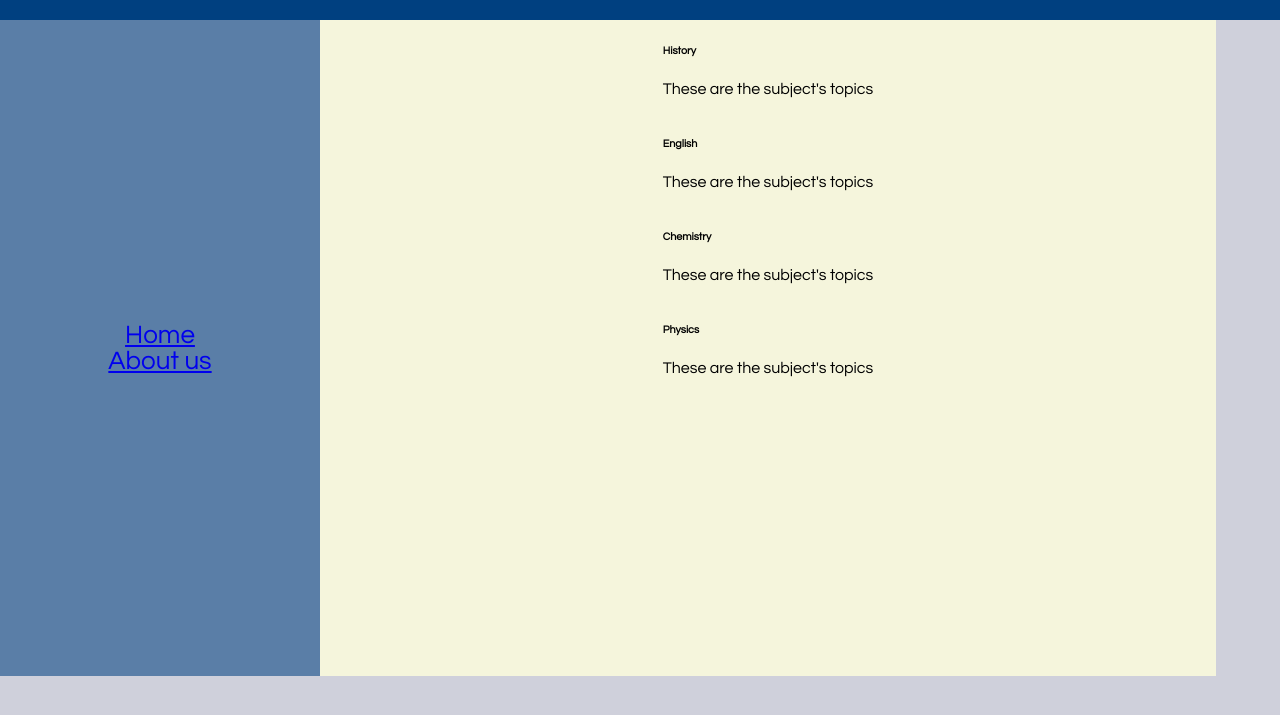
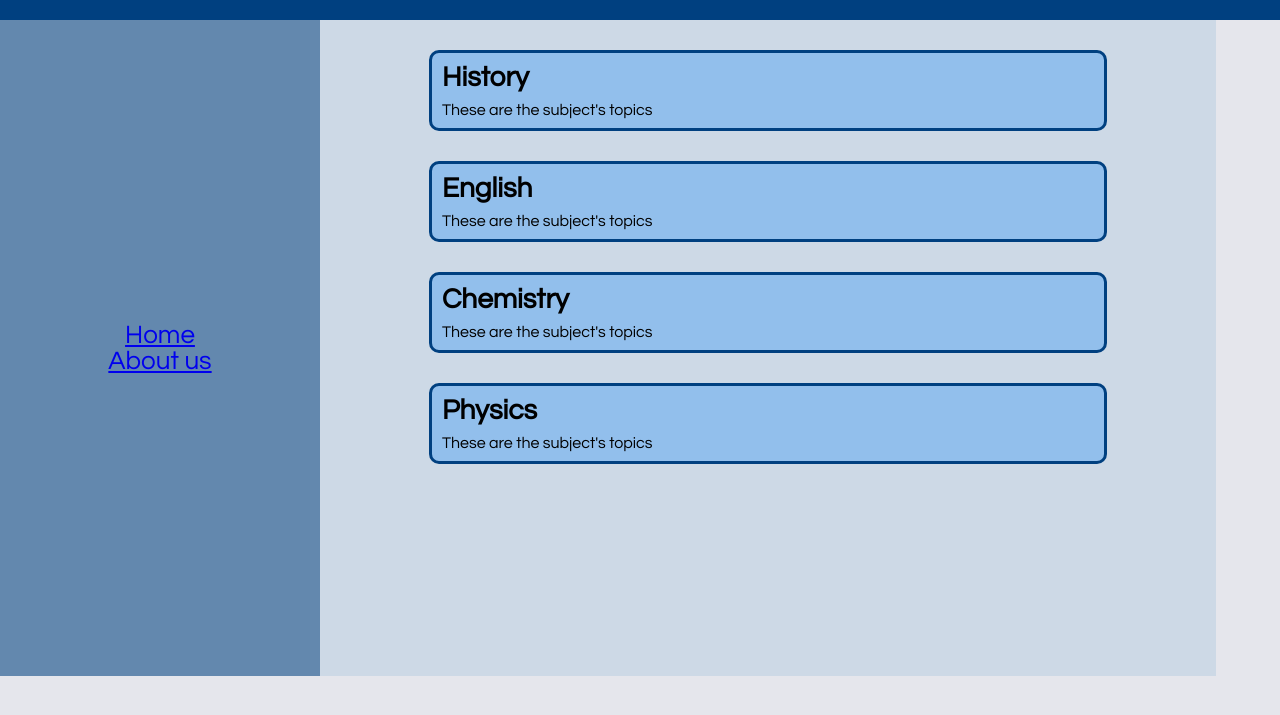
Before and after one commit to rayapetkova/HTML_CSS_Practice, a plain HTML site: page student_forum_app/main_page/main_page.html in a window 1280 px wide. Shown: the part 61-776 px from the top of the page. Drawn offline with Linux system fonts and the light colour scheme.

Commit message:
Update colors

```diff
--- a/student_forum_app/main_page/main_page.css
+++ b/student_forum_app/main_page/main_page.css
@@ -1,5 +1,5 @@
 body {
-    background-color:#cfd0db;
+    background-color:rgba(207, 208, 219, 0.526);
     margin: 0;
     font-family: "Century Gothic";
 }
@@ -55,8 +55,27 @@ header nav img {
 .side-bar-main-info main {
     display: flex;
     flex-direction: column;
-    background-color: beige;
+    background-color: #cdd9e6;
     width: 70%;
     flex-wrap: wrap;
     align-content: center;
 }
+
+.side-bar-main-info main article {
+    background-color: #67acf191;
+    margin-top: 30px;
+    width: 75%;
+    border-style: solid;
+    border-width: 3px;
+    border-radius: 10px;
+    border-color: #004080;
+}
+
+.side-bar-main-info main article h6 {
+    font-size: 28px;
+    margin: 10px 10px;
+}
+
+.side-bar-main-info main article p {
+    margin: 10px 10px;
+}
```
